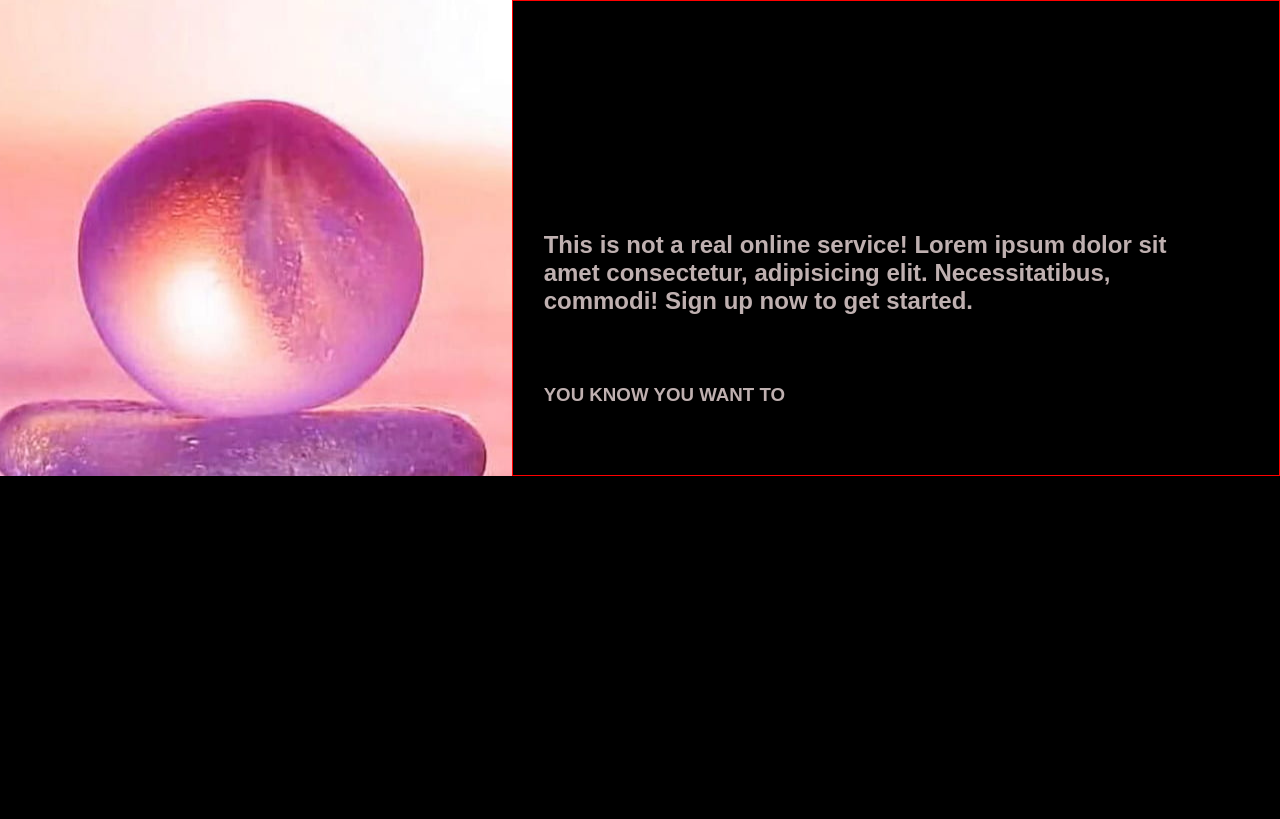
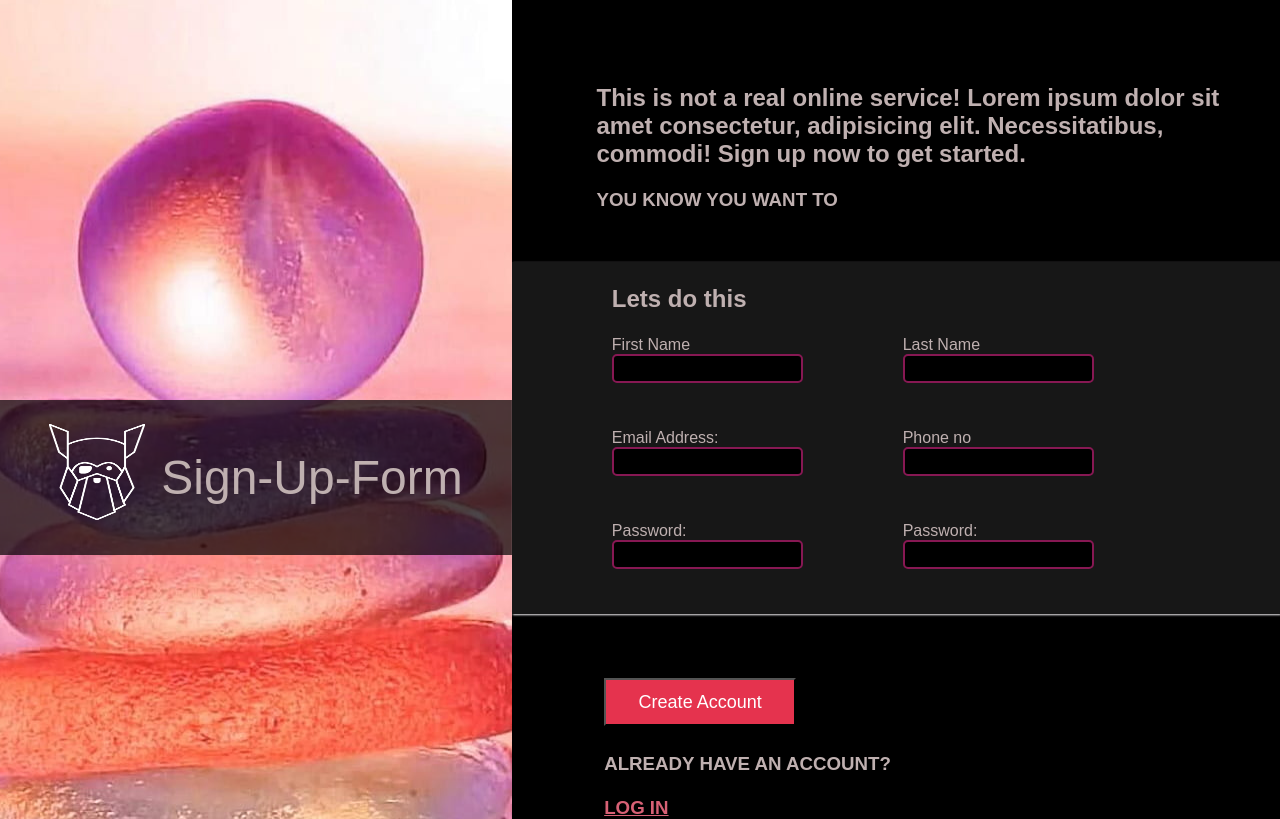
Before and after one commit to vk0942/Sign-up-Form, a plain HTML site: page index.html in a window 1280 px wide. Drawn offline with Linux system fonts and the light colour scheme.

Commit message:
All features completed i hope so

```diff
--- a/index.html
+++ b/index.html
@@ -7,23 +7,67 @@
     <link rel="stylesheet" href="style.css">
 </head>
 <body>
-    <div class="main">
+
 
 
         <div class="left-bg">
             <div class="content">
-            <h1></h1>
+               <div class="logo"> <img src="odin-lined.png"></div>
+                <div class="text">Sign-Up-Form</div>
             </div>
         </div>
 
 
         <div class="right">
+            <div class="up">
              <h2>This is not a real online service! Lorem ipsum dolor sit amet consectetur, adipisicing elit. Necessitatibus, commodi!  Sign up now to get started.</h2>
              <h3>YOU KNOW YOU WANT TO<h3>
-             <form>
+            </div>
+
+             <div class="mid">
+
+                 <form>
+                <div class="form-body">
+                <h2 class="level">Lets do this</h2>
+                <fieldset class="level">
+                <fieldset class="row">
+                <label for="first_name">First Name</label>
+                <input type="text" id="first_name" required>
+                 </fieldset>
+                 <fieldset class="row">
+                <label for="last_name">Last Name</label>
+                <input type="text" id="last_name" required>
+                </fieldset>
+                </fieldset>
+                 <fieldset class="level">
+                 <fieldset class="row">
+                <label for="user_email">Email Address:</label>
+                <input type="email" id="user_email"  required>
+                 </fieldset>
+                  <fieldset class="row">
+                <label for="phone">Phone no</label>
+                <input type="number" id="phone"  minlength="10" maxlength="11" required>
+                </fieldset>
+                 </fieldset>
+                 <fieldset class="level">
+                 <fieldset class="row">
+                <label for="user_password">Password:</label>
+                <input type="password" id="user_password" required>
+                 </fieldset>
+                 <fieldset class="row">
+                <label for="confirm_password">Password:</label>
+                <input type="password" id="confirm_password" required>
+                 </fieldset>
+                 </fieldset>
+                </div>
+                <button type="submit">Create Account</button>
 
              </form>
+            </div>
+            <div class="down">
+               <h3>ALREADY HAVE AN ACCOUNT? <br><br><a href="">LOG IN</a></h3>
+            </div>
         </div>
-    </div>
+
 </body>
 </html>
--- a/style.css
+++ b/style.css
@@ -3,6 +3,7 @@
     --txt: rgb(191, 176, 176);
     background-color: black;
     overflow:hidden;
+    height:100%;
 }
 
 *{
@@ -14,9 +15,10 @@
 
     /* outline: 1px solid red; */
 }
-.main{
+body{
    display:flex;
-   flex-flow:row wrap;
+   /* border:3px solid yellow; */
+   min-height: 100%;
 }
  .left-bg{
 
@@ -27,17 +29,112 @@
    background-repeat: no-repeat;
    width: 40vw;
 }
+.content img{
+    width:6rem;
+    height:6rem;
+
+}
+.logo{
+
+    margin-right:1rem;
+}
+
+
+.content{
+
+    display:flex;
+    align-items:center;
+    justify-content: center;
+    background-color: #000000;
+    background-color: rgba(0, 0, 0, 0.7);
+    margin-top:25rem;
+
+    font-size:3rem;
+    width:100%;
+    padding-top:1.5rem;
+    padding-bottom:1.5rem;
+
+}
 .right{
     flex:1;
-    border:1px solid red;
+    /* border:1px solid red; */
+    display:flex;
+    flex-direction:column;
+    min-height:100%;
 }
-.right h2{
-    margin-top:30%;
-    margin-left:4%;
-    margin-right:8%;
+.up {
+   margin-top:11%;
+   margin-left:11%;
 }
-.right h3{
-    margin-top:9%;
-    margin-left:4%;
-    margin-right:8%;
+.up h3{
+  margin-top:3%;
 }
+.mid{
+
+
+    flex:1;
+}
+.form-body h2{
+    margin-left:13%;
+    margin-top:3%;
+    margin-bottom: 3%;
+}
+.level{
+    flex:1;
+    display:flex;
+
+}
+.row{
+
+    margin-left:13%;
+    margin-bottom:4%;
+}
+.form-body{
+    display:flex;
+    flex-direction: column;
+    margin-top:4%;
+    background-color: rgb(23, 23, 23);
+    box-shadow: 1px 1px 2px rgb(243, 241, 244);
+
+}
+
+fieldset{
+    border:none;
+}
+.row{
+    display:flex;
+    flex-direction: column;
+}
+.down{
+    flex:1;
+    padding-left: 12%;
+    padding-top: 27px;
+}
+.mid button{
+    background-color:rgb(229, 51, 78);
+    width:12rem;
+    height:3rem;
+    color:white;
+    font-weight: 200px;
+    font-size:large;
+    margin-left:12%;
+    margin-top:4rem;
+}
+.down a{
+    color:rgb(215, 97, 117);
+}
+input {
+    border: 2px solid #c8adad;
+    margin-bottom: 15px;
+    padding: 5px;
+    border-radius: 5px;
+    background-color: black;
+  }
+
+  input:invalid {
+    border-color: rgb(135, 24, 83);
+  }
+
+  input:valid {
+    border-color: rgb(154, 216, 245);
+  }
```
Also changed, not shown: odin-lined.png (added).
